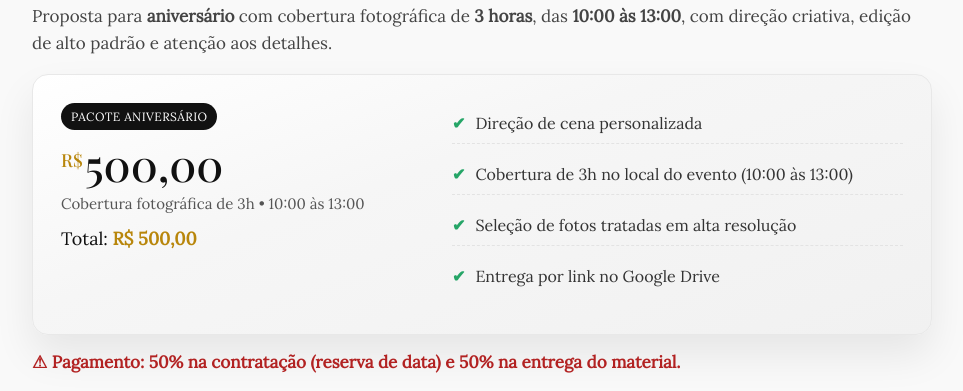
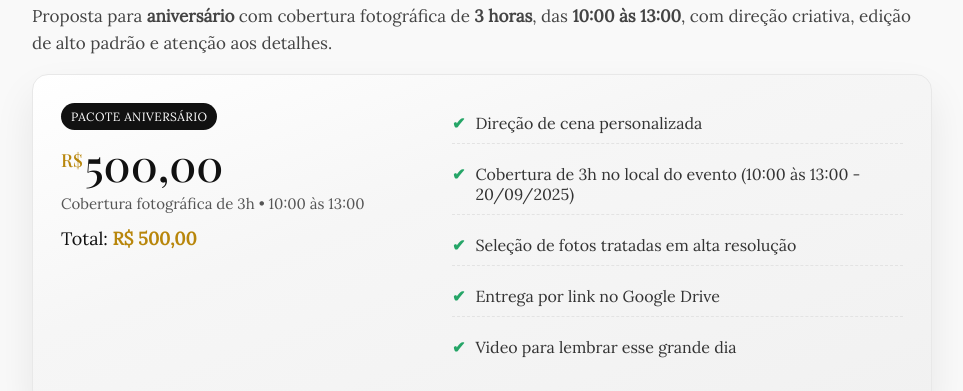
Before and after one commit to wanderssong/orcamento_mascarado, a plain HTML site: page index.html in a window 1280 px wide. Shown: the part 1314-1705 px from the top of the page, without its empty margins (158-1121 px from the left). Drawn offline with nearby package versions, Linux system fonts and the light colour scheme.

Commit message:
Update index.html

```diff
--- a/index.html
+++ b/index.html
@@ -402,9 +402,10 @@
       <div>
         <ul class="features">
           <li>Direção de cena personalizada</li>
-          <li>Cobertura de 3h no local do evento (10:00 às 13:00)</li>
+          <li>Cobertura de 3h no local do evento (10:00 às 13:00 - 20/09/2025)</li>
           <li>Seleção de fotos tratadas em alta resolução</li>
           <li>Entrega por link no Google Drive</li>
+          <li>Video para lembrar esse grande dia</li>
 
         </ul>
       </div>
```
